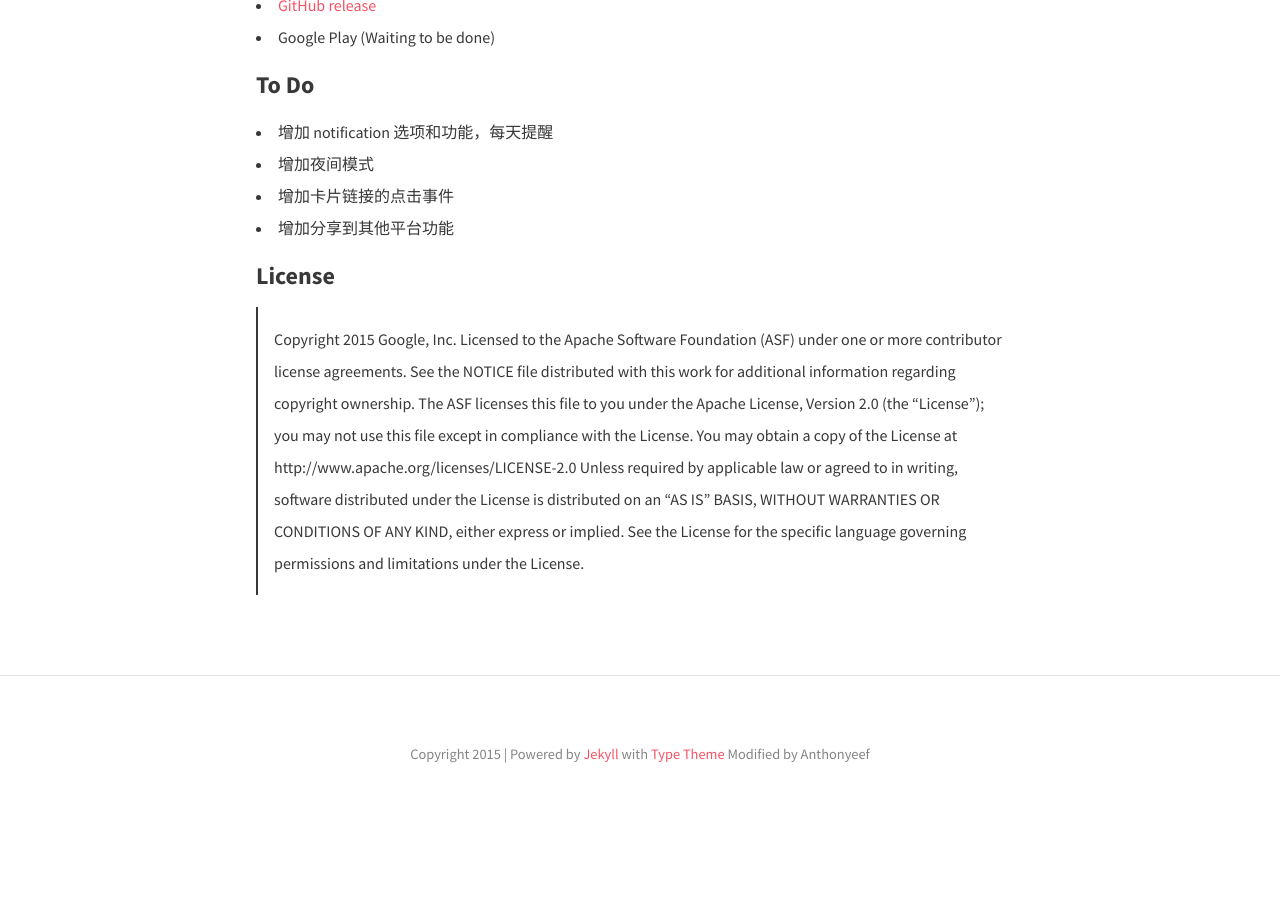
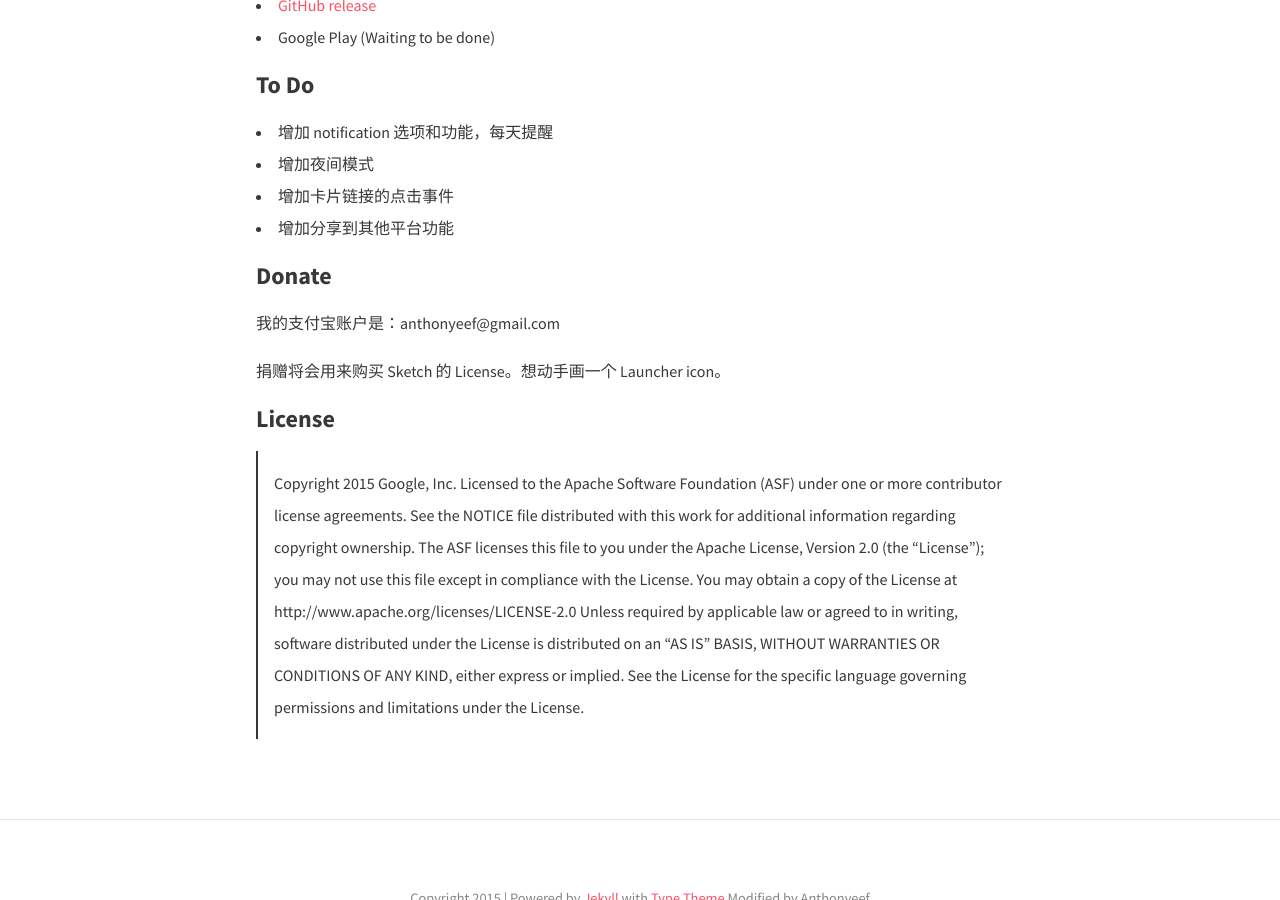
Before and after one commit to Anthonyeef/backup-of-personal-blog, a Jekyll site: the page built from page/project/fanfoudaily.md, in a window 1280 px wide and 900 px high, scrolled down 1884 px. Built offline with Jekyll 4.4.1, drawn with Linux system fonts in a browser that asks for light colours; nearby versions of some CDN libraries; before the commit the page ends 2717 px from its top, so only the background shows below that.

Commit message:
update donation information

```diff
--- a/page/project/fanfoudaily.md
+++ b/page/project/fanfoudaily.md
@@ -46,6 +46,10 @@ Api 由现在饭否的维护者 .rex 提供。非常感谢他提供的帮助。
 - 增加卡片链接的点击事件
 - 增加分享到其他平台功能
 
+### Donate
+我的支付宝账户是：anthonyeef@gmail.com
+
+捐赠将会用来购买 Sketch 的 License。想动手画一个 Launcher icon。
 ### License
 
 > Copyright 2015 Google, Inc.
```
